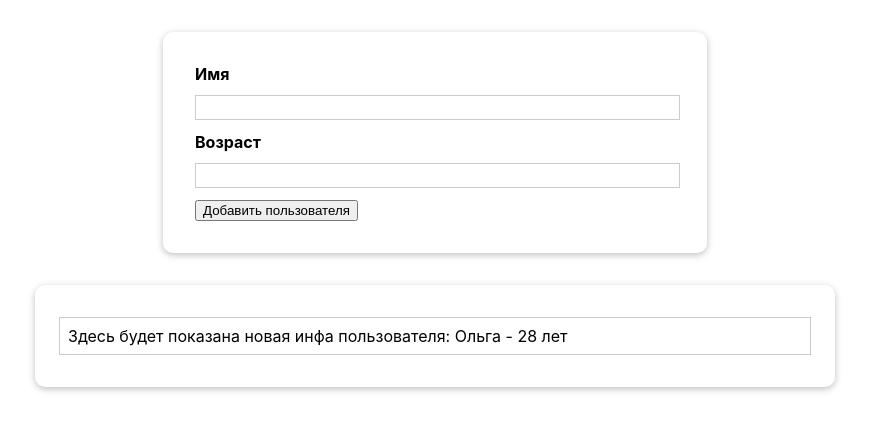
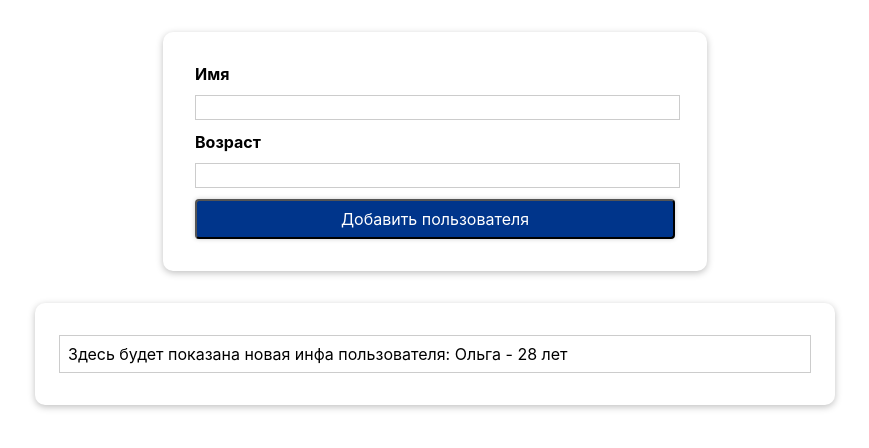
Before and after one commit to kalachyonok/FORM-TEST, a JavaScript app: page / in a window 1280 px wide. Shown: the top 448 px of the page, without its empty margins (205-1074 px from the left). Built offline with nearby package versions, Linux system fonts and the light colour scheme.

Commit message:
add Buttom component

```diff
--- a/src/components/Button.js
+++ b/src/components/Button.js
@@ -0,0 +1,5 @@
+import styleButton from "./Button.module.css";
+
+export const Button = () => {
+  return <button className={styleButton.button}>Добавить пользователя</button>;
+};
--- a/src/components/Button.module.css
+++ b/src/components/Button.module.css
@@ -0,0 +1,20 @@
+.button {
+  width: 100%;
+  font: inherit;
+  padding: 0.5rem 1.5rem;
+  color: white;
+  background: #00358b;
+  border-radius: 4px;
+  box-shadow: 0 0 4px rgba(50, 50, 50, 0.25);
+  cursor: pointer;
+}
+
+.button:focus {
+  outline: none;
+}
+
+.button:hover,
+.button:active {
+  background: #245fbd;
+  box-shadow: 0 0 8px rgba(50, 50, 50, 0.25);
+}
--- a/src/components/InfoForm.js
+++ b/src/components/InfoForm.js
@@ -1,3 +1,4 @@
+import { Button } from "./Button";
 import infoStyle from "./InfoForm.module.css";
 
 export const InfoForm = () => {
@@ -14,7 +15,7 @@ export const InfoForm = () => {
           <input type="number" min="0" step="1" />
         </div>
 
-        <button>Добавить пользователя</button>
+        <Button />
       </div>
     </form>
   );
```
